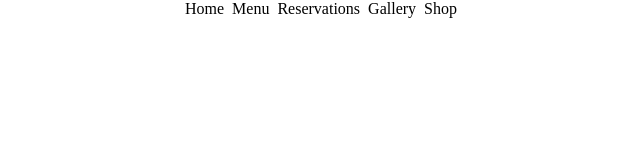
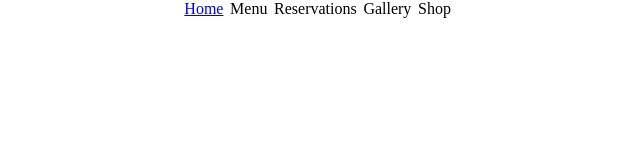
Before and after one commit to Discoveren/Diwa, a plain HTML site: page index.html in a window 1280 px wide. Shown: the full height of the page, 319-959 px from the left. Drawn offline with Linux system fonts and the light colour scheme.

Commit message:
Added arrowkey on the nav and css link.

```diff
--- a/assets/css/style.css
+++ b/assets/css/style.css
@@ -1,3 +1,5 @@
+@import url('https://unpkg.com/css.gg@2.0.0/icons/css/arrow-long-right.css');
+
 * {
     margin: auto;
     padding: 0;
@@ -14,4 +16,5 @@ nav li{
 div {
     justify-content: space-evenly;
     margin: auto 500px;
+
 }
--- a/index.html
+++ b/index.html
@@ -10,11 +10,12 @@
     <header>
         <div>
             <nav>
-                <li>Home</li>
-                <li>Menu</li>
-                <li>Reservations</li>
-                <li>Gallery</li>
-                <li>Shop</li>
+                <a href="#home">Home</a>
+                <a>Menu</a>
+                <a>Reservations</a>
+                <a>Gallery</a>
+                <a>Shop</a>
+                <i class="gg-arrow-long-right"></i>
             </nav>
         </div>
     </header>
```
